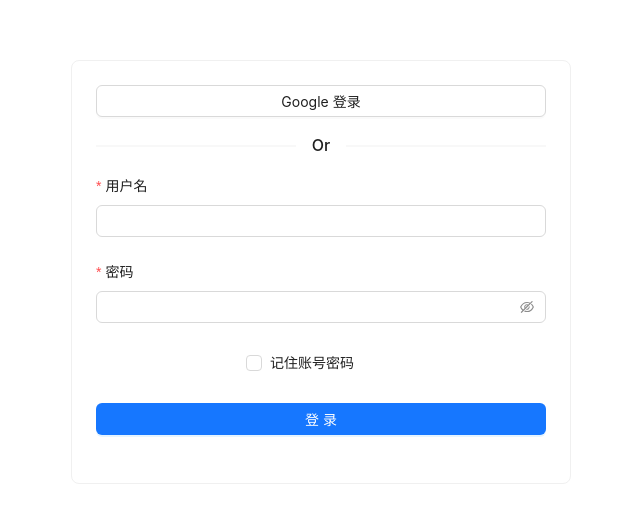
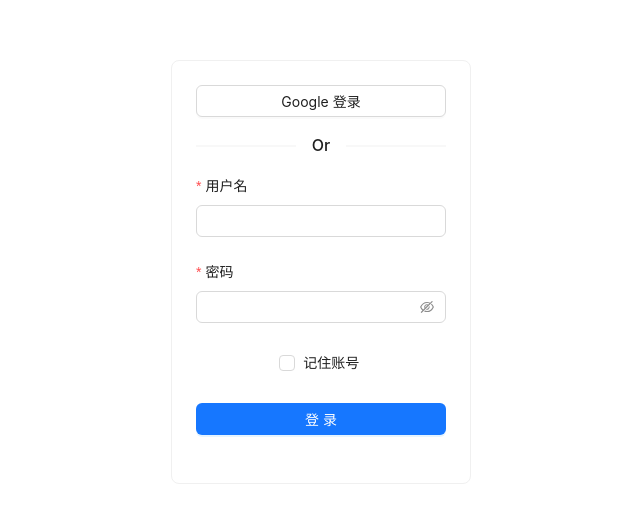
Before and after one commit to mycodemanager/system, a React (Vite) app: page /#/log-in in a window 1280 px wide. Shown: the part 128-650 px from the top of the page, without its empty margins (319-959 px from the left). Built offline with nearby package versions, Linux system fonts and the light colour scheme.

Commit message:
feat：登录页面

```diff
--- a/public/locales/zh.json
+++ b/public/locales/zh.json
@@ -12,10 +12,14 @@
     "message": {
         "success": "成功",
         "fail": "失败",
-        "pwd": "密码不正确"
+        "pwd": "密码不正确",
+        "account": "账号不正确"
     },
     "action": {},
     "router": {},
     "columns": {},
-    "login": {}
+    "login": {
+        "rememberPwd": "记住账号",
+        "loginBtn": "登录"
+    }
 }
--- a/src/pages/auth/signIn.tsx
+++ b/src/pages/auth/signIn.tsx
@@ -6,21 +6,43 @@ import { useTranslation } from 'react-i18next';
 export default function SignIn() {
     const { t } = useTranslation();
     const formRules = {
-        username: [{ required: true, message: t("message.pwd"), trigger: 'blur' }],
+        username: [{ required: true, message: t("message.account"), trigger: 'blur' }],
         password: [{ required: true, message: t("message.pwd"), trigger: 'blur' }],
     }
     const navigate = useNavigate();
-    const onFinish = (values: any) => {
+
+    function informationEcho() {
+        if (!localStorage?.getItem("userLoginInfo")) return []
+        return JSON.parse(localStorage?.getItem("userLoginInfo") as string)
+    }
+
+    function onFinish(values: any) {
+        if (values.remember) {
+            localStorage.setItem("userLoginInfo", JSON.stringify([
+                {
+                    name: "username",
+                    value: values.username,
+                },
+                {
+                    name: "remember",
+                    value: values.remember,
+                },
+            ]));
+        } else {
+            localStorage.removeItem("userLoginInfo");
+        }
         navigate("/layout/home")
     };
 
     return <>
         <div className="login_page">
-            <Card style={{ width: 500, margin: "0 auto" }}>
+            <Card style={{ width: 300, margin: "0 auto" }}>
 
-                <Button block={true} >Google 登录</Button>
+                <Button block={true} >Google {t("login.loginBtn")}</Button>
+
                 <Divider>Or</Divider>
-                <Form name="basic" layout="vertical" onFinish={onFinish}  >
+
+                <Form name="basic" layout="vertical" onFinish={onFinish} fields={informationEcho()}  >
                     <Form.Item label="用户名" name="username" rules={formRules["username"]}  >
                         <Input />
                     </Form.Item>
@@ -30,11 +52,11 @@ export default function SignIn() {
                     </Form.Item>
 
                     <Form.Item name="remember" valuePropName="checked" wrapperCol={{ offset: 8, span: 16 }}>
-                        <Checkbox>记住账号密码</Checkbox>
+                        <Checkbox>{t("login.rememberPwd")}</Checkbox>
                     </Form.Item>
 
                     <Form.Item>
-                        <Button type="primary" htmlType="submit" block>登录</Button>
+                        <Button type="primary" htmlType="submit" block>{t("login.loginBtn")}</Button>
                     </Form.Item>
                 </Form>
             </Card>
```
